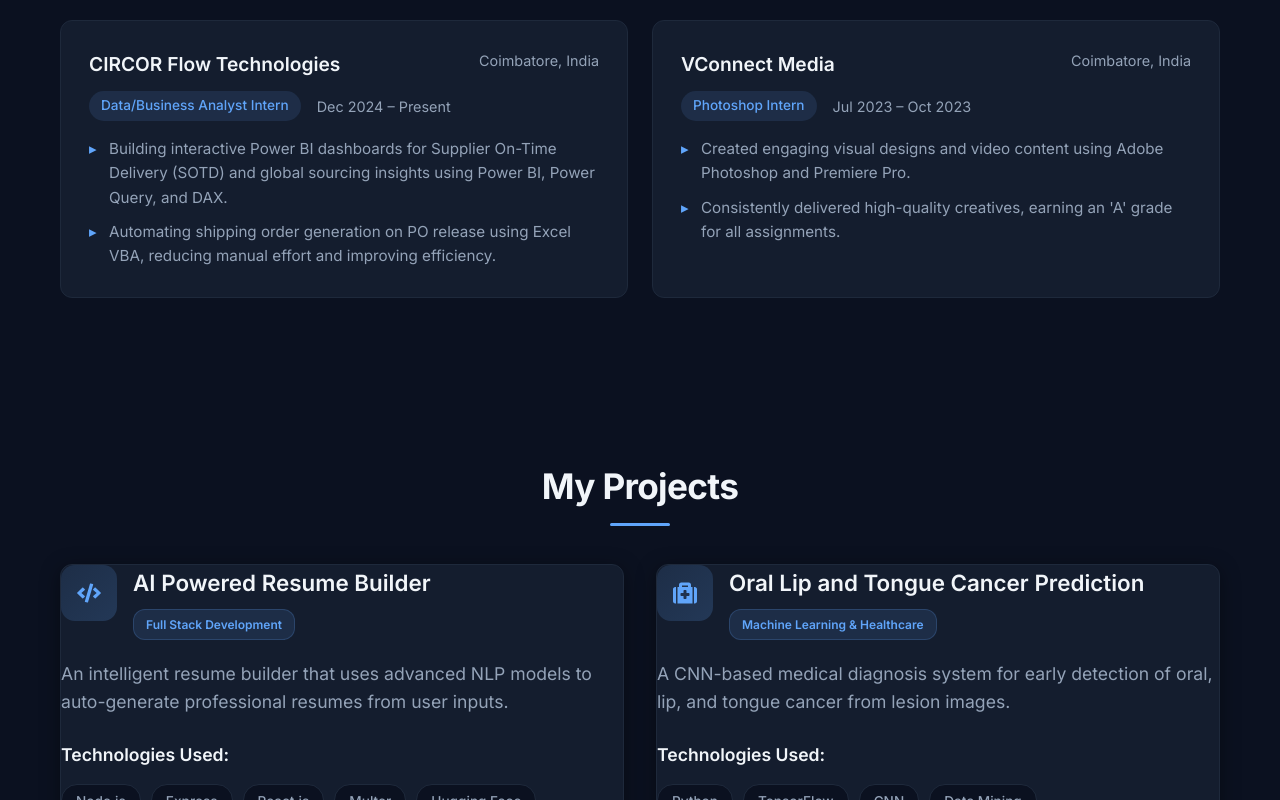
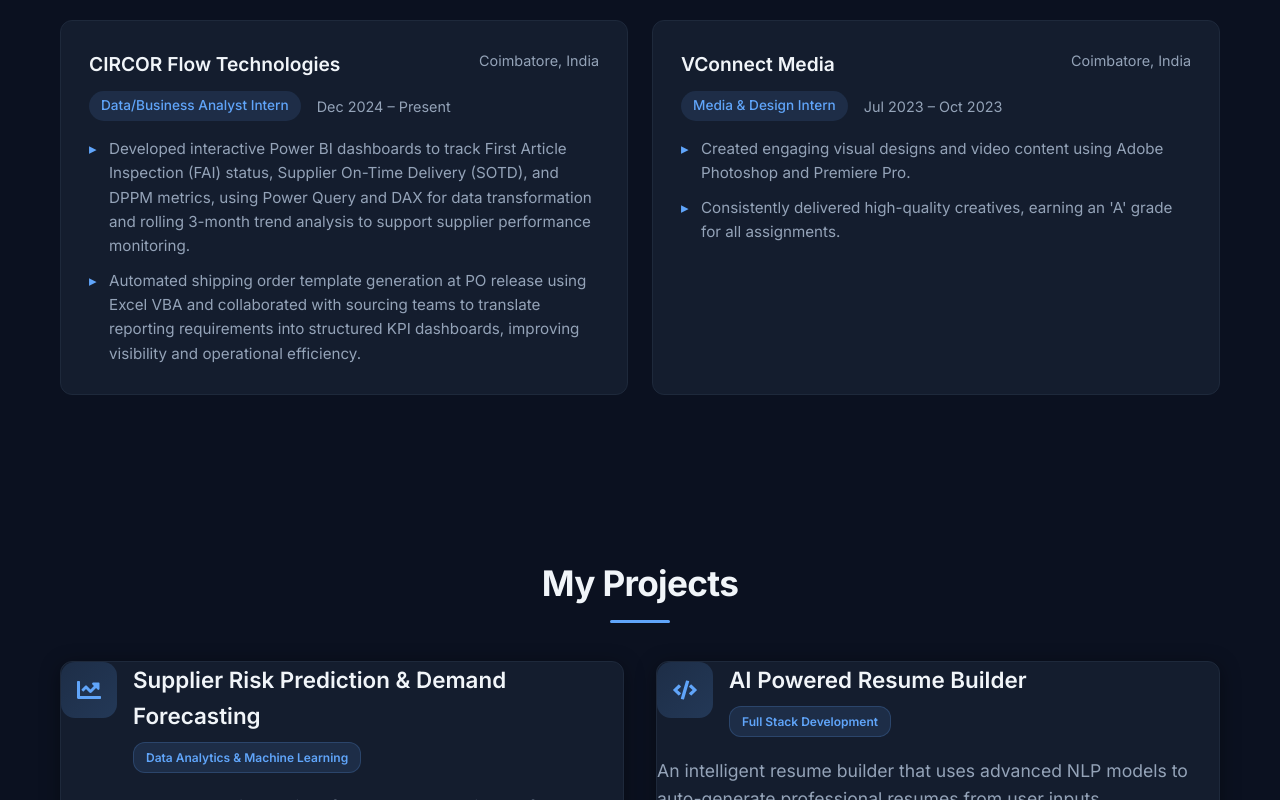
Before and after one commit to ritikamenonp/My_Portfolio, a React (Create React App) app: page / in a window 1280 px wide. Shown: the part 1740-2540 px from the top of the page. Built offline with nearby package versions, Linux system fonts and the light colour scheme.

Commit message:
Added a new project

```diff
--- a/src/components/About.js
+++ b/src/components/About.js
@@ -61,14 +61,14 @@
       role: "Data/Business Analyst Intern",
       period: "Dec 2024 – Present",
       tasks: [
-        "Building interactive Power BI dashboards for Supplier On-Time Delivery (SOTD) and global sourcing insights using Power BI, Power Query, and DAX.",
-        "Automating shipping order generation on PO release using Excel VBA, reducing manual effort and improving efficiency."
+        "Developed interactive Power BI dashboards to track First Article Inspection (FAI) status, Supplier On-Time Delivery (SOTD), and DPPM metrics, using Power Query and DAX for data transformation and rolling 3-month trend analysis to support supplier performance monitoring.",
+        "Automated shipping order template generation at PO release using Excel VBA and collaborated with sourcing teams to translate reporting requirements into structured KPI dashboards, improving visibility and operational efficiency."
       ]
     },
     {
       company: "VConnect Media",
       location: "Coimbatore, India",
-      role: "Photoshop Intern",
+      role: "Media & Design Intern",
       period: "Jul 2023 – Oct 2023",
       tasks: [
         "Created engaging visual designs and video content using Adobe Photoshop and Premiere Pro.",
--- a/src/components/Projects.js
+++ b/src/components/Projects.js
@@ -1,11 +1,28 @@
 import React from 'react';
-import { FaGithub, FaExternalLinkAlt, FaCode, FaMedkit, FaRocket } from 'react-icons/fa';
+import { FaGithub, FaExternalLinkAlt, FaCode, FaMedkit, FaRocket, FaChartLine } from 'react-icons/fa';
 import './Projects.css';
 
 const Projects = () => {
   const projects = [
     {
       id: 1,
+      title: "Supplier Risk Prediction & Demand Forecasting ",
+      description: "An end-to-end analytics project focused on supplier performance monitoring and short-term demand forecasting using structured data pipelines and machine learning models.",
+      technologies: ["Python", "pandas", "Prophet", "scikit-learn", "Streamlit"],
+      features: [
+        "End-to-end Python pipeline for supplier and demand data processing",
+        "Rolling 3-month SOTD and DPPM feature engineering for performance tracking",
+        "3-month demand forecasting using Prophet (MAPE ≈ 4.7%)",
+        "Supplier risk probability prediction using Logistic Regression (≈97% accuracy)",
+        "Interactive Streamlit dashboard with filtering, visualization, and export functionality"
+      ],
+      category: "Data Analytics & Machine Learning",
+      icon: <FaChartLine />,
+      github: "https://github.com/ritikamenonp/Supplier_Risk_Prediction",
+
+    },
+    {
+      id: 2,
       title: "AI Powered Resume Builder",
       description: "An intelligent resume builder that uses advanced NLP models to auto-generate professional resumes from user inputs.",
       technologies: ["Node.js", "Express", "React.js", "Multer", "Hugging Face"],
@@ -21,7 +38,7 @@
 
     },
     {
-      id: 2,
+      id: 3,
       title: "Oral Lip and Tongue Cancer Prediction",
       description: "A CNN-based medical diagnosis system for early detection of oral, lip, and tongue cancer from lesion images.",
       technologies: ["Python", "TensorFlow", "CNN", "Data Mining"],
```
Also changed, not shown: 2 other files (tests, documents, lock files or other folders).
